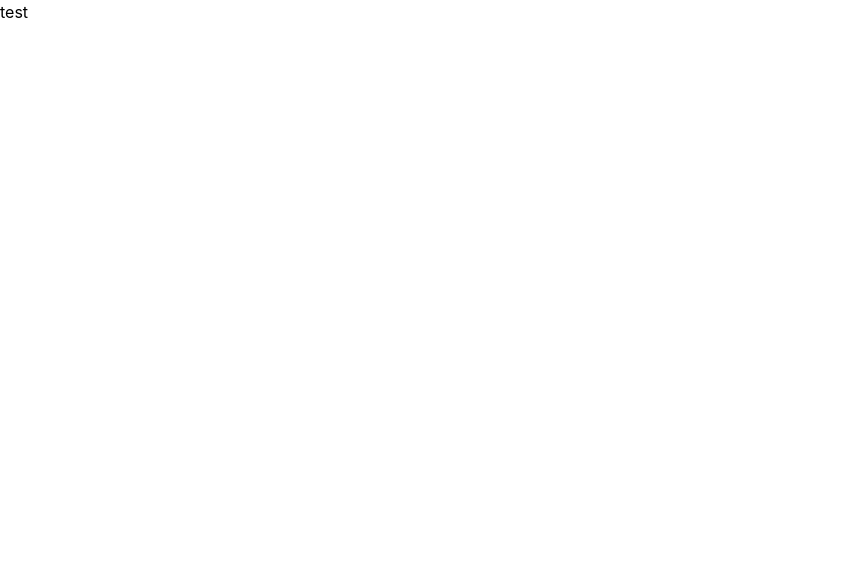
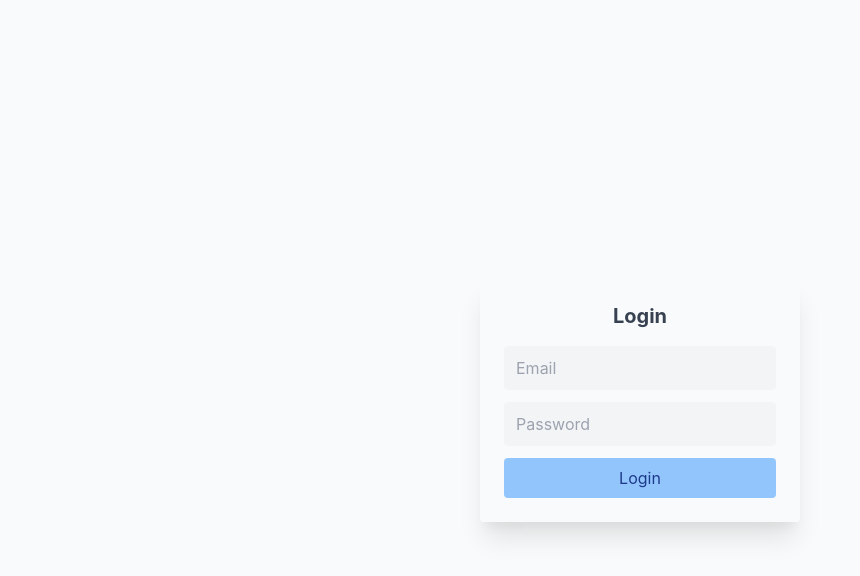
Before and after one commit to jintaokoong/save-it-later, a React (Create React App) app: page / in a window 1280 px wide. Shown: the top 576 px of the page, without its empty margins (0-860 px from the left). Built offline with nearby package versions, Linux system fonts and the light colour scheme.

Commit message:
feat: login screen

```diff
--- a/src/App.tsx
+++ b/src/App.tsx
@@ -2,8 +2,15 @@ import React from 'react';
 
 function App() {
   return (
-    <div className="container mx-auto">
-      <div>test</div>
+    <div className="h-screen w-screen flex bg-gray-50">
+      <div className={'m-auto p-6 rounded shadow-xl'}>
+        <h1 className={'text-xl mb-4 text-gray-700 text-center font-bold'}>Login</h1>
+        <form className={'flex flex-col'}>
+          <input placeholder={'Email'} className={'bg-gray-100 mb-3 focus:outline-none rounded py-2.5 px-3'} />
+          <input placeholder={'Password'} type={'password'} className={'bg-gray-100 mb-3 focus:outline-none rounded py-2.5 px-3'} />
+          <button type={'submit'} className={'p-2 bg-blue-300 text-blue-900 rounded hover:bg-blue-200 active:bg-blue-300'} onClick={(e) => e.preventDefault()}>Login</button>
+        </form>
+      </div>
     </div>
   );
 }
--- a/tailwind.config.js
+++ b/tailwind.config.js
@@ -5,7 +5,9 @@ module.exports = {
     extend: {},
   },
   variants: {
-    extend: {},
+    extend: {
+      backgroundColor: ['active'],
+    },
   },
   plugins: [],
 }
```
Also changed, not shown: 1 other file (tests, documents, lock files or other folders).
